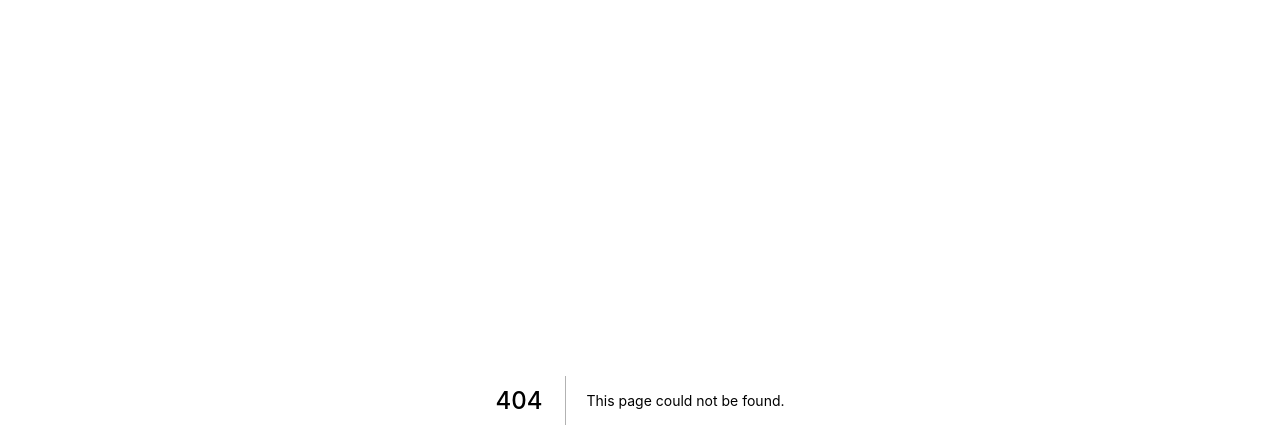
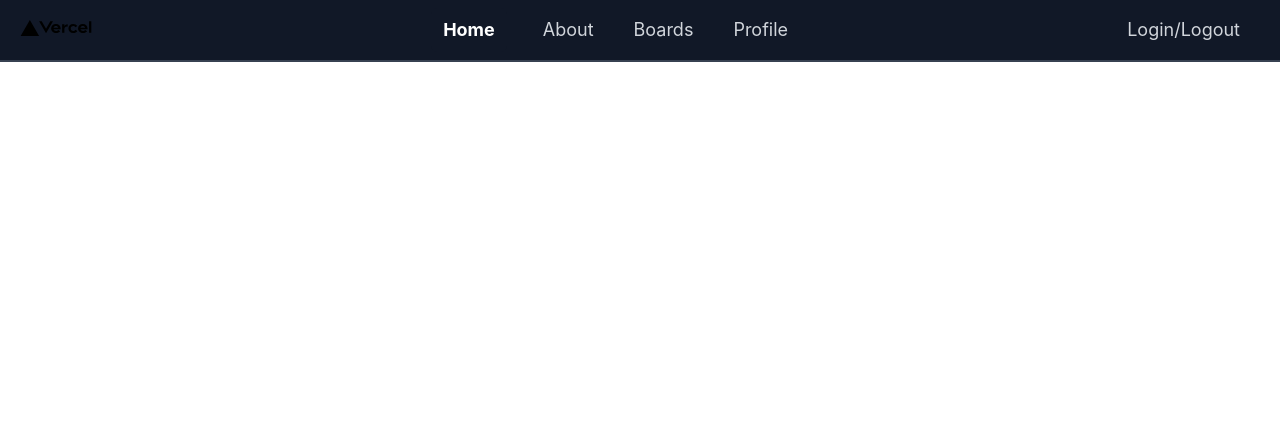
Before and after one commit to Deece94/capitalist-utopia, a Next.js app: page /about in a window 1280 px wide. Before the commit this address had no page. Shown: the top 448 px of the page. Built offline with nearby package versions, Linux system fonts and the light colour scheme.

Commit message:
created blank pages

```diff
--- a/pages/_app.tsx
+++ b/pages/_app.tsx
@@ -1,8 +1,14 @@
-import '../styles/globals.css'
-import type { AppProps } from 'next/app'
+import "../styles/globals.css";
+import type { AppProps } from "next/app";
+import Navbar from "../components/Navbar";
 
 function MyApp({ Component, pageProps }: AppProps) {
-  return <Component {...pageProps} />
+	return (
+		<div className="bg-gray-800 h-auto">
+			<Navbar />
+			<Component {...pageProps} />
+		</div>
+	);
 }
 
-export default MyApp
+export default MyApp;
--- /dev/null
+++ b/pages/about.tsx
@@ -0,0 +1 @@
+export default function about() {}
--- /dev/null
+++ b/pages/boards.tsx
@@ -0,0 +1 @@
+export default function Boards() {}
--- /dev/null
+++ b/pages/profile.tsx
@@ -0,0 +1 @@
+export default function Profile() {}
```
